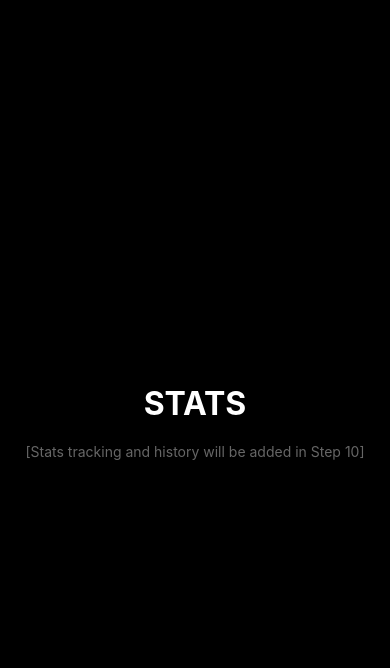
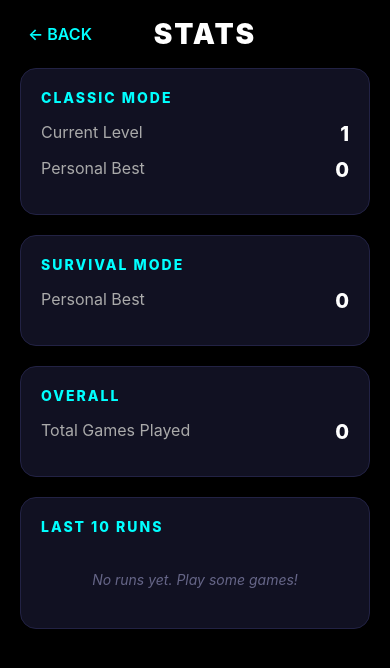
Before and after one commit to moadh704/neurox, a React Native app: screen /Stats in a window 390 px wide. Shown: the top 668 px of the page. Built offline with nearby package versions, Linux system fonts and the light colour scheme.

Commit message:
feat: stats screen - polished stats tracking UI with last runs history

```diff
--- a/src/screens/StatsScreen.tsx
+++ b/src/screens/StatsScreen.tsx
@@ -1,32 +1,251 @@
-import React from 'react';
-import { View, Text, StyleSheet } from 'react-native';
+import React, { useState, useEffect } from 'react';
+import {
+  View,
+  Text,
+  StyleSheet,
+  TouchableOpacity,
+  SafeAreaView,
+  ScrollView,
+} from 'react-native';
+import { useNavigation } from '@react-navigation/native';
+import { NativeStackNavigationProp } from '@react-navigation/native-stack';
+import { RootStackParamList } from '../../App';
+import { COLORS } from '../constants/colors';
+import AsyncStorage from '@react-native-async-storage/async-storage';
+
+type NavProp = NativeStackNavigationProp<RootStackParamList>;
+
+const STATS_KEY = '@neurox_stats';
+
+interface GameRun {
+  date: string;
+  mode: string;
+  score: number;
+  level?: number;
+}
+
+interface Stats {
+  classicLevel: number;
+  personalBests: Record<string, number>;
+  totalGames: number;
+  lastRuns: GameRun[];
+}
 
 export default function StatsScreen() {
+  const navigation = useNavigation<NavProp>();
+  const [stats, setStats] = useState<Stats>({
+    classicLevel: 1,
+    personalBests: { classic: 0, survival: 0 },
+    totalGames: 0,
+    lastRuns: [],
+  });
+
+  useEffect(() => {
+    loadStats();
+  }, []);
+
+  const loadStats = async () => {
+    try {
+      const saved = await AsyncStorage.getItem(STATS_KEY);
+      if (saved) {
+        setStats(JSON.parse(saved));
+      }
+    } catch (e) {
+      console.log('Failed to load stats');
+    }
+  };
+
+  const saveStats = async (newStats: Stats) => {
+    try {
+      await AsyncStorage.setItem(STATS_KEY, JSON.stringify(newStats));
+    } catch (e) {}
+  };
+
+  // This function will be called from GameScreen later to update stats
+  const updateStatsAfterGame = async (mode: string, score: number, level?: number) => {
+    const newStats = { ...stats };
+
+    newStats.totalGames += 1;
+
+    // Update personal best
+    if (!newStats.personalBests[mode] || score > newStats.personalBests[mode]) {
+      newStats.personalBests[mode] = score;
+    }
+
+    // Update classic level if applicable
+    if (mode === 'classic' && level && level > newStats.classicLevel) {
+      newStats.classicLevel = level;
+    }
+
+    // Add to last 10 runs
+    const newRun: GameRun = {
+      date: new Date().toISOString(),
+      mode,
+      score,
+      level,
+    };
+    newStats.lastRuns = [newRun, ...newStats.lastRuns].slice(0, 10);
+
+    setStats(newStats);
+    await saveStats(newStats);
+  };
+
   return (
-    <View style={styles.container}>
-      <Text style={styles.title}>STATS</Text>
-      <Text style={styles.placeholder}>[Stats tracking and history will be added in Step 10]</Text>
-    </View>
+    <SafeAreaView style={styles.safeArea}>
+      <View style={styles.container}>
+        {/* Header */}
+        <View style={styles.header}>
+          <TouchableOpacity onPress={() => navigation.goBack()} style={styles.backButton}>
+            <Text style={styles.backText}>← BACK</Text>
+          </TouchableOpacity>
+          <Text style={styles.title}>STATS</Text>
+          <View style={{ width: 60 }} />
+        </View>
+
+        <ScrollView style={styles.scrollView} showsVerticalScrollIndicator={false}>
+          {/* Classic Progress */}
+          <View style={styles.section}>
+            <Text style={styles.sectionTitle}>CLASSIC MODE</Text>
+            <View style={styles.statRow}>
+              <Text style={styles.statLabel}>Current Level</Text>
+              <Text style={styles.statValue}>{stats.classicLevel}</Text>
+            </View>
+            <View style={styles.statRow}>
+              <Text style={styles.statLabel}>Personal Best</Text>
+              <Text style={styles.statValue}>{stats.personalBests.classic || 0}</Text>
+            </View>
+          </View>
+
+          {/* Survival */}
+          <View style={styles.section}>
+            <Text style={styles.sectionTitle}>SURVIVAL MODE</Text>
+            <View style={styles.statRow}>
+              <Text style={styles.statLabel}>Personal Best</Text>
+              <Text style={styles.statValue}>{stats.personalBests.survival || 0}</Text>
+            </View>
+          </View>
+
+          {/* Overall Stats */}
+          <View style={styles.section}>
+            <Text style={styles.sectionTitle}>OVERALL</Text>
+            <View style={styles.statRow}>
+              <Text style={styles.statLabel}>Total Games Played</Text>
+              <Text style={styles.statValue}>{stats.totalGames}</Text>
+            </View>
+          </View>
+
+          {/* Recent Runs */}
+          <View style={styles.section}>
+            <Text style={styles.sectionTitle}>LAST 10 RUNS</Text>
+            {stats.lastRuns.length > 0 ? (
+              stats.lastRuns.map((run, index) => (
+                <View key={index} style={styles.runRow}>
+                  <Text style={styles.runMode}>{run.mode.toUpperCase()}</Text>
+                  <Text style={styles.runScore}>Score: {run.score}</Text>
+                  <Text style={styles.runDate}>
+                    {new Date(run.date).toLocaleDateString()}
+                  </Text>
+                </View>
+              ))
+            ) : (
+              <Text style={styles.emptyText}>No runs yet. Play some games!</Text>
+            )}
+          </View>
+
+          <View style={{ height: 60 }} />
+        </ScrollView>
+      </View>
+    </SafeAreaView>
   );
 }
 
 const styles = StyleSheet.create({
+  safeArea: {
+    flex: 1,
+    backgroundColor: COLORS.background,
+  },
   container: {
     flex: 1,
-    backgroundColor: '#000000',
+    paddingHorizontal: 20,
+  },
+  header: {
+    flexDirection: 'row',
+    justifyContent: 'space-between',
     alignItems: 'center',
-    justifyContent: 'center',
-    padding: 20,
+    paddingVertical: 16,
+  },
+  backButton: {
+    padding: 8,
+  },
+  backText: {
+    color: COLORS.cyan,
+    fontSize: 16,
+    fontWeight: '600',
   },
   title: {
-    fontSize: 32,
-    fontWeight: 'bold',
-    color: '#FFFFFF',
+    fontSize: 28,
+    fontWeight: '900',
+    color: COLORS.white,
+    letterSpacing: 2,
+  },
+  scrollView: {
+    flex: 1,
+  },
+  section: {
+    backgroundColor: '#111122',
+    borderRadius: 16,
+    padding: 20,
     marginBottom: 20,
+    borderWidth: 1,
+    borderColor: '#222244',
   },
-  placeholder: {
+  sectionTitle: {
+    color: COLORS.cyan,
     fontSize: 14,
-    color: '#666666',
+    fontWeight: '800',
+    letterSpacing: 2,
+    marginBottom: 16,
+  },
+  statRow: {
+    flexDirection: 'row',
+    justifyContent: 'space-between',
+    marginBottom: 12,
+  },
+  statLabel: {
+    color: '#AAAAAA',
+    fontSize: 16,
+  },
+  statValue: {
+    color: COLORS.white,
+    fontSize: 20,
+    fontWeight: '800',
+  },
+  runRow: {
+    flexDirection: 'row',
+    justifyContent: 'space-between',
+    alignItems: 'center',
+    paddingVertical: 10,
+    borderBottomWidth: 1,
+    borderBottomColor: '#222244',
+  },
+  runMode: {
+    color: COLORS.pink,
+    fontWeight: '700',
+    width: 90,
+  },
+  runScore: {
+    color: COLORS.white,
+    fontWeight: '600',
+    flex: 1,
+  },
+  runDate: {
+    color: '#666688',
+    fontSize: 12,
+  },
+  emptyText: {
+    color: '#666688',
+    fontStyle: 'italic',
     textAlign: 'center',
+    paddingVertical: 20,
   },
 });
```
